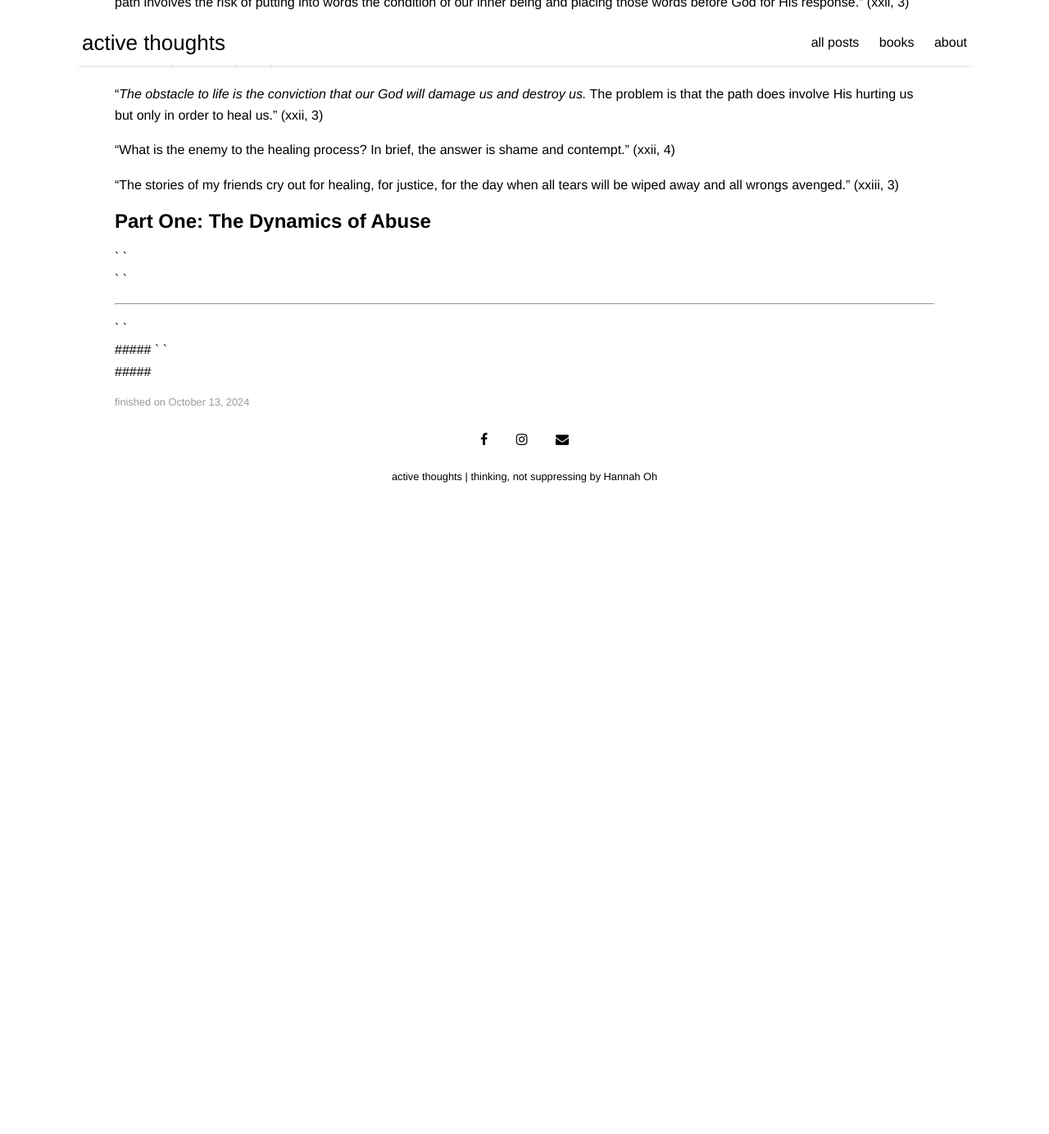
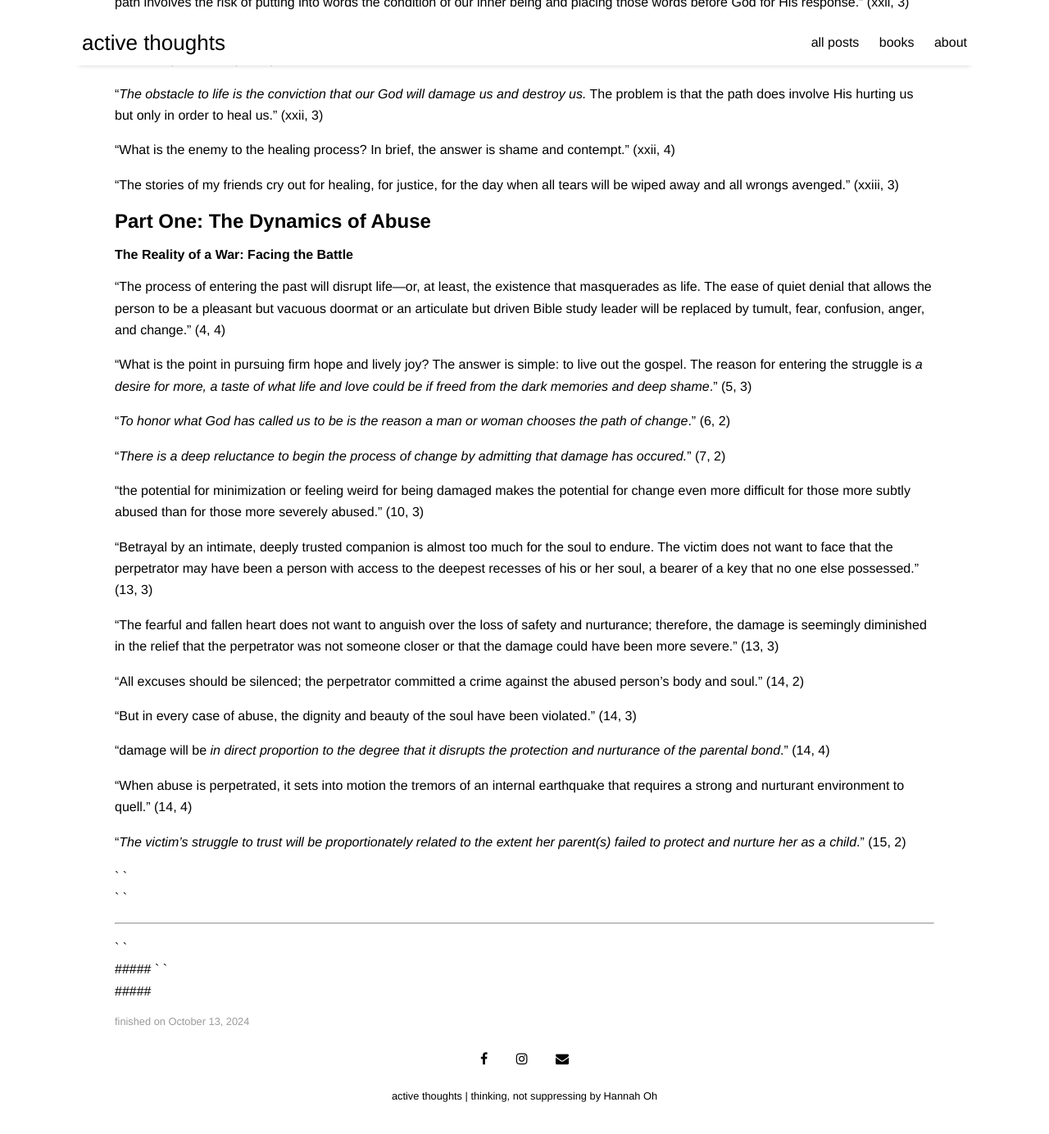
Before and after one commit to thoughtshso/blog, a Jekyll site: the page built from _posts/2024-10-13-the-wounded-heart.md, in a window 1280 px wide and 1400 px high, scrolled down 1202 px. Shown: the top 1384 px of the window at 82% size. Built offline with Jekyll 4.4.1, drawn with Linux system fonts in a browser that asks for light colours; nearby versions of some CDN libraries; before the commit the page ends 1846 px from its top, so only the background shows below that.

Commit message:
[book] wounded heart ch.1

```diff
--- a/_posts/2024-10-13-the-wounded-heart.md
+++ b/_posts/2024-10-13-the-wounded-heart.md
@@ -39,6 +39,30 @@ image: wounded-heart.jpg
 "The stories of my friends cry out for healing, for justice, for the day when all tears will be wiped away and all wrongs avenged." (xxiii, 3)
 
 ## Part One: The Dynamics of Abuse
+#### The Reality of a War: Facing the Battle
+"The process of entering the past will disrupt life---or, at least, the existence that masquerades as life. The ease of quiet denial that allows the person to be a pleasant but vacuous doormat or an articulate but driven Bible study leader will be replaced by tumult, fear, confusion, anger, and change." (4, 4)
+
+"What is the point in pursuing firm hope and lively joy? The answer is simple: to live out the gospel. The reason for entering the struggle is *a desire for more, a taste of what life and love could be if freed from the dark memories and deep shame*." (5, 3)
+
+"*To honor what God has called us to be is the reason a man or woman chooses the path of change*." (6, 2)
+
+"*There is a deep reluctance to begin the process of change by admitting that damage has occured.*" (7, 2)
+
+"the potential for minimization or feeling weird for being damaged makes the potential for change even more difficult for those more subtly abused than for those more severely abused." (10, 3)
+
+"Betrayal by an intimate, deeply trusted companion is almost too much for the soul to endure. The victim does not want to face that the perpetrator may have been a person with access to the deepest recesses of his or her soul, a bearer of a key that no one else possessed." (13, 3)
+
+"The fearful and fallen heart does not want to anguish over the loss of safety and nurturance; therefore, the damage is seemingly diminished in the relief that the perpetrator was not someone closer or that the damage could have been more severe." (13, 3)
+
+"All excuses should be silenced; the perpetrator committed a crime against the abused person's body and soul." (14, 2)
+
+"But in every case of abuse, the dignity and beauty of the soul have been violated." (14, 3)
+
+"damage will be *in direct proportion to the degree that it disrupts the protection and nurturance of the parental bond*." (14, 4)
+
+"When abuse is perpetrated, it sets into motion the tremors of an internal earthquake that requires a strong and nurturant environment to quell." (14, 4)
+
+"*The victim's struggle to trust will be proportionately related to the extent her parent(s) failed to protect and nurture her as a child*." (15, 2)
 
 ` `
 ` `
```
